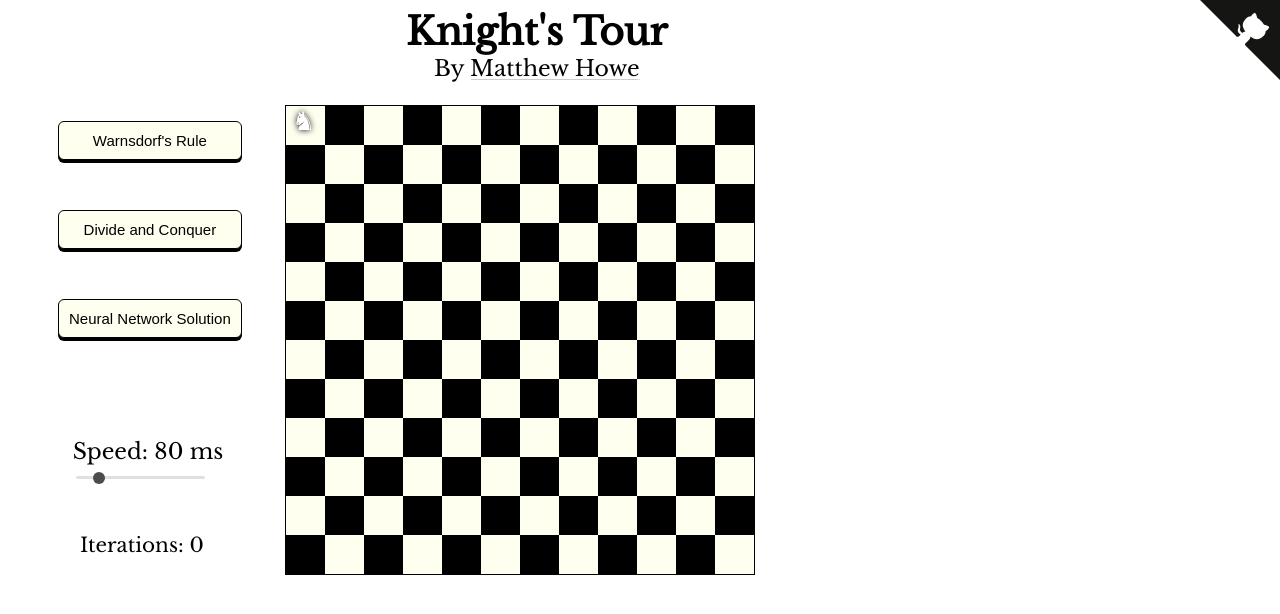
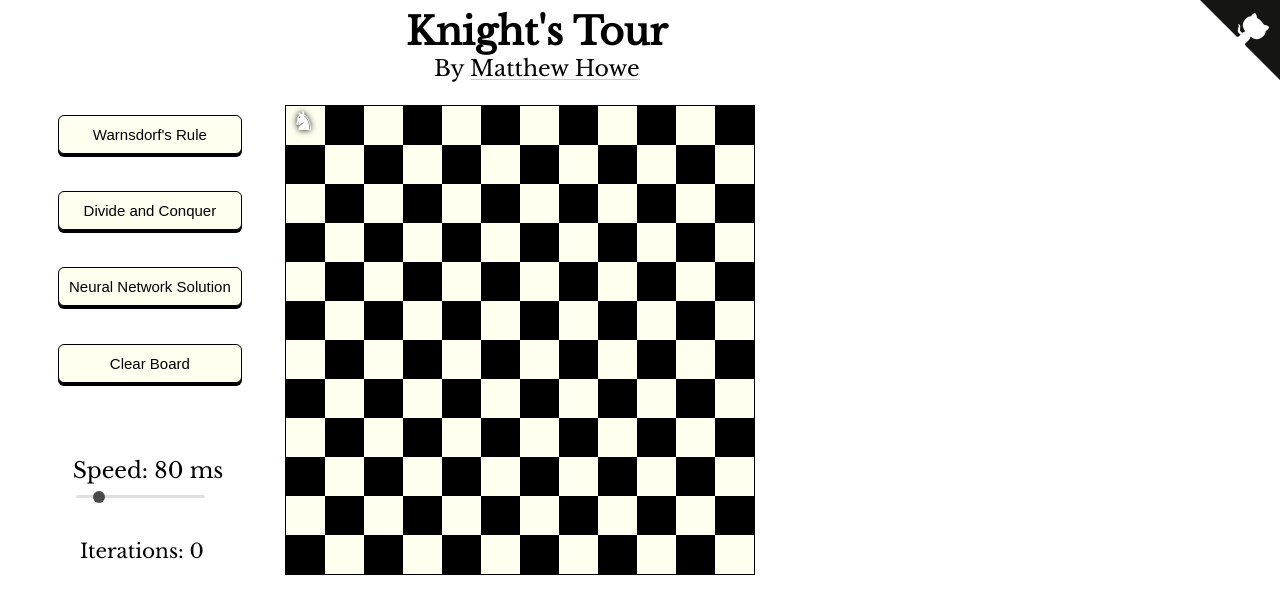
Before and after one commit to matthew-howe/knightstour, a React (Create React App) app: page / in a window 1280 px wide. Shown: the top 614 px of the page. Built offline with nearby package versions, Linux system fonts and the light colour scheme.

Commit message:
adds clear board button

```diff
--- a/src/components/Board.js
+++ b/src/components/Board.js
@@ -37,10 +37,8 @@ class Board extends Component {
   handleChange(e) {
     actionQueue.clearQueueInterval();
     actionQueue.modulateSpeed(e.target.value);
-
     this.props.changeSpeed(e.target.value);
     this.setState({speed: e.target.value});
-
     actionQueue.changeSpeed(e.target.value);
   }
 
@@ -111,17 +109,42 @@ class Board extends Component {
       ) : (
         <Square serial={i} styling="white square knight" />
       )
-    ) : black ? (
-      visited ? (
+    ) : visited ? (
+      black ? (
         <Square serial={i} styling="black square visited" />
       ) : (
-        <Square serial={i} styling="black square" />
+        <Square serial={i} styling="white square visited" />
       )
-    ) : visited ? (
-      <Square serial={i} styling="white square visited" />
+    ) : black ? (
+      <Square serial={i} styling="black square" />
     ) : (
       <Square serial={i} styling="white square" />
     );
+  }
+
+  clearBoard() {
+    actionQueue.clear();
+    this.props.resetIterations();
+    this.props.resetMoves();
+
+    let board = [
+      [0, 0, 0, 0, 0, 0, 0, 0, 0, 0, 0, 0],
+      [0, 0, 0, 0, 0, 0, 0, 0, 0, 0, 0, 0],
+      [0, 0, 0, 0, 0, 0, 0, 0, 0, 0, 0, 0],
+      [0, 0, 0, 0, 0, 0, 0, 0, 0, 0, 0, 0],
+      [0, 0, 0, 0, 0, 0, 0, 0, 0, 0, 0, 0],
+      [0, 0, 0, 0, 0, 0, 0, 0, 0, 0, 0, 0],
+      [0, 0, 0, 0, 0, 0, 0, 0, 0, 0, 0, 0],
+      [0, 0, 0, 0, 0, 0, 0, 0, 0, 0, 0, 0],
+      [0, 0, 0, 0, 0, 0, 0, 0, 0, 0, 0, 0],
+      [0, 0, 0, 0, 0, 0, 0, 0, 0, 0, 0, 0],
+      [0, 0, 0, 0, 0, 0, 0, 0, 0, 0, 0, 0],
+      [0, 0, 0, 0, 0, 0, 0, 0, 0, 0, 0, 0],
+    ];
+    const firstMove = [this.props.moves[this.props.moves.length-1]]
+
+    this.props.updateBoard(board)
+    this.props.moveKnight(firstMove)
   }
 
   render() {
@@ -156,6 +179,10 @@ class Board extends Component {
             id="b3">
             Neural Network Solution
           </button>
+          <button
+            onClick={() => this.clearBoard()} id="b4">
+              Clear Board
+            </button>
           <div />
           <div>
             <p className="speed-text">Speed: {this.state.speed} ms</p>
```
